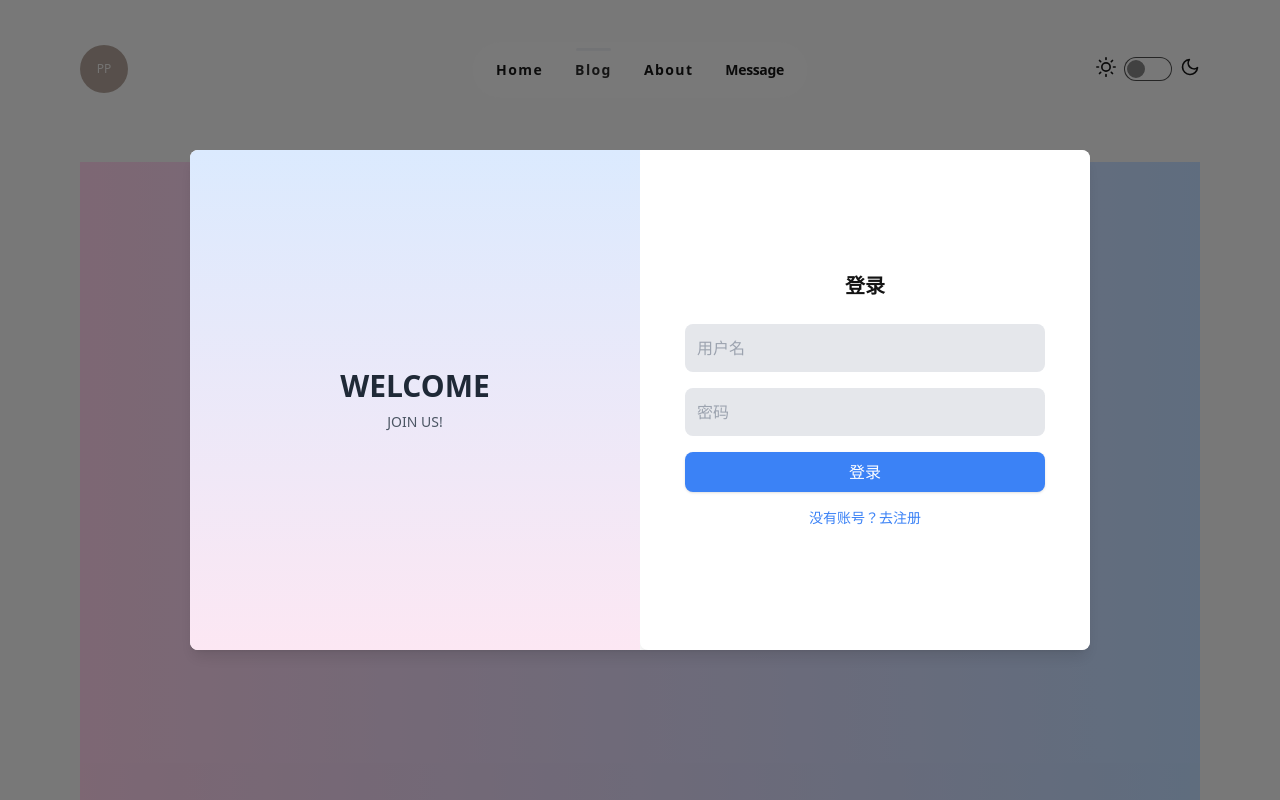
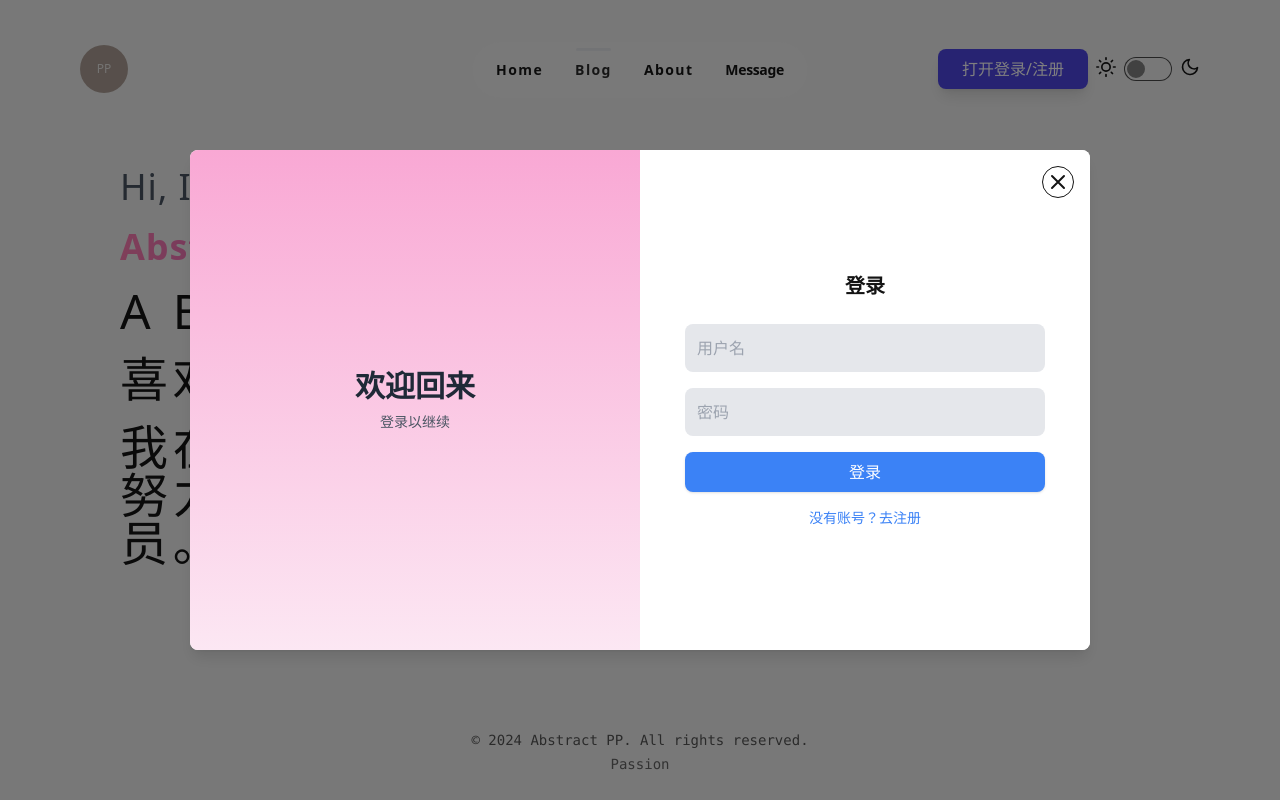
Before and after one commit to Zhiyong0105/PersonWebsite, a React (Vite) app in the folder Frontend/my-react-app/: page /blog in a window 1280 px wide. Both pictures are taken after a click on the button "打开登录/注册". Shown: the top 800 px of the page. Built offline with nearby package versions, Linux system fonts and the light colour scheme.

Commit message:
完成浮动登陆和注册窗口页面

```diff
--- a/Frontend/my-react-app/src/components/Header.jsx
+++ b/Frontend/my-react-app/src/components/Header.jsx
@@ -22,7 +22,7 @@ export default function Header() {
                 >
                     <GithubIcon />
                 </Link> */}
-                {/* <Login /> */}
+                <Login />
 
                 <ThemeController />
             </div>
--- a/Frontend/my-react-app/src/components/Login.jsx
+++ b/Frontend/my-react-app/src/components/Login.jsx
@@ -1,193 +1,161 @@
 import { useState } from "react";
-import { motion } from "framer-motion";
+import { motion, AnimatePresence } from "framer-motion";
 
-export default function Example() {
-    const [isOpen, setIsOpen] = useState(false);
-    const [isRegister, setIsRegister] = useState(false);
+export default function FloatingAuthModal() {
+  const [isOpen, setIsOpen] = useState(false); // 控制模态框是否打开
+  const [isRegister, setIsRegister] = useState(false); // 当前是否为注册状态
 
-  const toggleForm = () => {
-    setIsRegister(!isRegister);
+  const toggleToLogin = () => {
+    setIsRegister(false);
+  };
+
+  const toggleToRegister = () => {
+    setIsRegister(true);
   };
 
   return (
-    <>
+    <div>
+      {/* 打开模态框的按钮 */}
       <button
-        className="mt-10 rounded-md bg-indigo-600 px-4 py-2 text-white"
+        className="px-6 py-2 bg-indigo-600 text-white rounded-lg shadow-lg hover:bg-indigo-700 transition duration-300"
         onClick={() => setIsOpen(true)}
       >
-        Open Sign In Modal
+        打开登录/注册
       </button>
 
+      {/* 模态框 */}
+      <AnimatePresence>
         {isOpen && (
-        // <div className="fixed inset-0 z-10 flex items-center justify-center bg-black bg-opacity-50">
-        //   <div className="relative w-full max-w-md rounded-lg bg-white p-6 shadow-lg">
-        //     <button
-        //       className="absolute right-4 top-4 text-gray-400 hover:text-gray-600"
-        //       onClick={() => setIsOpen(false)}
-        //     >
-        //       ✕
-        //     </button>
-        //     <div className="sm:mx-auto sm:w-full sm:max-w-sm">
-        //       <img
-        //         alt="Your Company"
-        //         src="https://tailwindui.com/plus/img/logos/mark.svg?color=indigo&shade=600"
-        //         className="mx-auto h-10 w-auto"
-        //       />
-        //       <h2 className="mt-10 text-center text-2xl/9 font-bold tracking-tight text-gray-900">
-        //         Sign in to your account
-        //       </h2>
-        //     </div>
+          <motion.div
+            className="fixed inset-0 z-10 flex items-center justify-center bg-black bg-opacity-50"
+            initial={{ opacity: 0 }}
+            animate={{ opacity: 1 }}
+            exit={{ opacity: 0 }}
+          >
+            {/* 模态框内容 */}
+            <motion.div
+              className="relative flex w-[900px] h-[500px] bg-white rounded-lg shadow-lg overflow-hidden"
+              initial={{ scale: 0.8, opacity: 0 }}
+              animate={{ scale: 1, opacity: 1 }}
+              exit={{ scale: 0.8, opacity: 0 }}
+              transition={{ duration: 0.4, ease: "easeInOut" }}
+            >
+              {/* 关闭按钮 */}
+              <button
+                className="absolute top-4 right-4 z-50 btn btn-circle btn-outline btn-sm"
+                onClick={() => setIsOpen(false)}
+              >
+                <svg
+                  xmlns="http://www.w3.org/2000/svg"
+                  className="h-6 w-6"
+                  fill="none"
+                  viewBox="0 0 24 24"
+                  stroke="currentColor"
+                >
+                  <path
+                    strokeLinecap="round"
+                    strokeLinejoin="round"
+                    strokeWidth="2"
+                    d="M6 18L18 6M6 6l12 12"
+                  />
+                </svg>
+              </button>
 
-        //     <div className="mt-10 sm:mx-auto sm:w-full sm:max-w-sm">
-        //       <form action="#" method="POST" className="space-y-6">
-        //         <div>
-        //           <label htmlFor="email" className="block text-sm/6 font-medium text-gray-900">
-        //             Email address
-        //           </label>
-        //           <div className="mt-2">
-        //             <input
-        //               id="email"
-        //               name="email"
-        //               type="email"
-        //               required
-        //               autoComplete="email"
-        //               className="block w-full rounded-md bg-white px-3 py-1.5 text-base text-gray-900 outline outline-1 -outline-offset-1 outline-gray-300 placeholder:text-gray-400 focus:outline focus:outline-2 focus:-outline-offset-2 focus:outline-indigo-600 sm:text-sm/6"
-        //             />
-        //           </div>
-        //         </div>
+              {/* 左侧动态部分 */}
+              <motion.div
+                className={`absolute top-0 left-0 w-1/2 h-full bg-gradient-to-t ${
+                  isRegister
+                    ? "from-blue-100 to-blue-300"
+                    : "from-pink-100 to-pink-300"
+                } flex flex-col items-center justify-center`}
+                initial={{ x: isRegister ? "100%" : "0%",opacity: 0  }}
+                animate={{ x: isRegister ? "100%" : "0%" ,opacity: 1}}
+                exit={{ x: isRegister ? "100%" : "-100%", opacity: 0 }}
+                transition={{ duration: 0.5, ease: "easeInOut" }}
+              >
+                <h1 className="text-3xl font-bold text-gray-800">
+                  {!isRegister ? "欢迎回来" : "欢迎"}
+                </h1>
+                <p className="text-sm text-gray-600 mt-2">
+                  {!isRegister ? "登录以继续" : "加入我们！"}
+                </p>
+              </motion.div>
 
-        //         <div>
-        //           <div className="flex items-center justify-between">
-        //             <label htmlFor="password" className="block text-sm/6 font-medium text-gray-900">
-        //               Password
-        //             </label>
-        //             <div className="text-sm">
-        //               <a href="#" className="font-semibold text-indigo-600 hover:text-indigo-500">
-        //                 Forgot password?
-        //               </a>
-        //             </div>
-        //           </div>
-        //           <div className="mt-2">
-        //             <input
-        //               id="password"
-        //               name="password"
-        //               type="password"
-        //               required
-        //               autoComplete="current-password"
-        //               className="block w-full rounded-md bg-white px-3 py-1.5 text-base text-gray-900 outline outline-1 -outline-offset-1 outline-gray-300 placeholder:text-gray-400 focus:outline focus:outline-2 focus:-outline-offset-2 focus:outline-indigo-600 sm:text-sm/6"
-        //             />
-        //           </div>
-        //         </div>
-
-        //         <div>
-        //           <button
-        //             type="submit"
-        //             className="flex w-full justify-center rounded-md bg-indigo-600 px-3 py-1.5 text-sm/6 font-semibold text-white shadow-sm hover:bg-indigo-500 focus-visible:outline focus-visible:outline-2 focus-visible:outline-offset-2 focus-visible:outline-indigo-600"
-        //           >
-        //             Sign in
-        //           </button>
-        //         </div>
-        //       </form>
-
-        //       <p className="mt-10 text-center text-sm/6 text-gray-500">
-        //         Not a member?{' '}
-        //         <a href="#" className="font-semibold text-indigo-600 hover:text-indigo-500">
-        //           Start a 14 day free trial
-        //         </a>
-        //       </p>
-        //     </div>
-        //   </div>
-        // </div>
-        <div className="h-screen flex items-center justify-center overflow-hidden bg-gradient-to-r from-pink-200 to-blue-200">
-            <div className="relative z-10 flex items-center justify-center box w-[1050px] h-[600px] bg-white rounded-lg shadow-lg overflow-hidden">
-
+              {/* 右侧动态表单部分 */}
               <motion.div
-                    className={`absolute top-0 left-0 pre-box flex flex-col items-center justify-center ${
-                        isRegister ? "-translate-x-full" : "translate-x-0"
-                        }`}
-                        transition={{ duration: 0.5 }}
+                className="absolute top-0 right-0 w-1/2 h-full bg-white flex flex-col items-center justify-center"
+                initial={{ x: isRegister ? "-100%" : "0%",opacity: 0 }}
+                animate={{ x: isRegister ? "-100%" : "0%",opacity: 1 }}
+                exit={{ x: isRegister ? "-100%" : "100%", opacity: 0 }}
+                transition={{ duration: 1, ease: "easeInOut" }}
+                key={isRegister ? "register" : "login"}
               >
-                <h1 className="text-white text-3xl tracking-widest text-shadow-md">
-                         Welcome Back!
-                </h1>
-                <p className="text-white font-semibold mt-4">去登录吧！</p>
-                <button
-                    onClick={toggleForm}
-                    className="mt-6 px-6 py-2 bg-blue-500 text-white rounded-lg shadow hover:bg-blue-600 transition"
-                >
-                    SIGN IN
-                </button>
-                </motion.div>
-            <motion.div
-                className={`absolute left-0 flex flex-col items-center justify-center w-1/2 h-full transition-transform ${
-                    isRegister ? "-translate-x-full" : "translate-x-0"
-                }`}
-                >
-                <h1 className="text-gray-800 text-2xl font-bold mb-6">登录</h1>
-                <form className="input-box w-full">
+                <h2 className="text-xl font-bold mb-6">
+                  {isRegister ? "注册" : "登录"}
+                </h2>
+                <form className="w-4/5">
+                  {isRegister ? (
+                    <>
                       <input
                         type="text"
                         placeholder="用户名"
-                    className="w-[70%] bg-gray-200 p-3 rounded-full mb-4 focus:outline-none focus:ring-2 focus:ring-blue-400"
+                        className="w-full bg-gray-200 p-3 rounded-lg mb-4 focus:outline-none focus:ring-2 focus:ring-blue-400 transition duration-300"
                       />
                       <input
                         type="password"
                         placeholder="密码"
-                    className="w-[70%] bg-gray-200 p-3 rounded-full mb-4 focus:outline-none focus:ring-2 focus:ring-blue-400"
+                        className="w-full bg-gray-200 p-3 rounded-lg mb-4 focus:outline-none focus:ring-2 focus:ring-blue-400 transition duration-300"
+                      />
+                      <input
+                        type="password"
+                        placeholder="确认密码"
+                        className="w-full bg-gray-200 p-3 rounded-lg mb-4 focus:outline-none focus:ring-2 focus:ring-blue-400 transition duration-300"
                       />
                       <button
                         type="submit"
-                    className="px-6 py-2 bg-blue-500 text-white rounded-full shadow hover:bg-blue-600 transition"
+                        className="w-full px-4 py-2 bg-blue-500 text-white rounded-lg shadow hover:bg-blue-600 transition duration-300"
                       >
-                    登录
+                        注册
                       </button>
-                </form>
                       <p
-                    className="mt-6 text-gray-600 cursor-pointer hover:underline"
-                    onClick={toggleForm}
+                        className="text-center text-sm mt-4 text-blue-500 cursor-pointer hover:underline"
+                        onClick={toggleToLogin}
                       >
-                    没有账号？去注册
+                        已有账号？去登录
                       </p>
-            </motion.div>
-        <motion.div
-          className={`absolute left-1/2 flex flex-col items-center justify-center w-1/2 h-full transition-transform ${
-            isRegister ? "translate-x-0" : "translate-x-full"
-          }`}
-        >
-          <h1 className="text-gray-800 text-2xl font-bold mb-6">注册</h1>
-          <form className="input-box w-full">
+                    </>
+                  ) : (
+                    <>
                       <input
                         type="text"
                         placeholder="用户名"
-              className="w-[70%] bg-gray-200 p-3 rounded-full mb-4 focus:outline-none focus:ring-2 focus:ring-blue-400"
+                        className="w-full bg-gray-200 p-3 rounded-lg mb-4 focus:outline-none focus:ring-2 focus:ring-blue-400 transition duration-300"
                       />
                       <input
                         type="password"
                         placeholder="密码"
-              className="w-[70%] bg-gray-200 p-3 rounded-full mb-4 focus:outline-none focus:ring-2 focus:ring-blue-400"
-            />
-            <input
-              type="password"
-              placeholder="确认密码"
-              className="w-[70%] bg-gray-200 p-3 rounded-full mb-4 focus:outline-none focus:ring-2 focus:ring-blue-400"
+                        className="w-full bg-gray-200 p-3 rounded-lg mb-4 focus:outline-none focus:ring-2 focus:ring-blue-400 transition duration-300"
                       />
                       <button
                         type="submit"
-              className="px-6 py-2 bg-blue-500 text-white rounded-full shadow hover:bg-blue-600 transition"
+                        className="w-full px-4 py-2 bg-blue-500 text-white rounded-lg shadow hover:bg-blue-600 transition duration-300"
                       >
-              注册
+                        登录
                       </button>
+                      <p
+                        className="text-center text-sm mt-4 text-blue-500 cursor-pointer hover:underline"
+                        onClick={toggleToRegister}
+                      >
+                        没有账号？去注册
+                      </p>
+                    </>
+                  )}
                 </form>
-          <p
-            className="mt-6 text-gray-600 cursor-pointer hover:underline"
-            onClick={toggleForm}
-          >
-            已有账号？去登录
-          </p>
               </motion.div>
+            </motion.div>
+          </motion.div>
+        )}
+      </AnimatePresence>
     </div>
-        </div>
-      )}
-    </>
   );
 }
--- a/Frontend/my-react-app/src/pages/Index.jsx
+++ b/Frontend/my-react-app/src/pages/Index.jsx
@@ -1,134 +1,11 @@
-import { useState } from "react";
-import { motion, AnimatePresence } from "framer-motion";
+import Hero from "../components/Hero";
+import HeroAnimation from "../components/HeroAnimation";
 
-export default function FloatingAuthModal() {
-  const [isOpen, setIsOpen] = useState(false); // 控制模态框是否打开
-  const [isRegister, setIsRegister] = useState(false); // 控制登录/注册状态
-
-  const toggleForm = () => {
-    setIsRegister(!isRegister);
-  };
-
+export default function Home() {
   return (
-    <div className="h-screen flex items-center justify-center bg-gradient-to-r from-pink-200 to-blue-200">
-      {/* 打开模态框的按钮 */}
-      <button
-        className="px-6 py-2 bg-indigo-600 text-white rounded-lg shadow-lg hover:bg-indigo-700 transition"
-        onClick={() => setIsOpen(true)}
-      >
-        打开登录/注册
-      </button>
-
-      {/* 模态框 */}
-      <AnimatePresence>
-        {isOpen && (
-          <motion.div
-            className="fixed inset-0 z-10 flex items-center justify-center bg-black bg-opacity-50"
-            initial={{ opacity: 0 }}
-            animate={{ opacity: 1 }}
-            exit={{ opacity: 0 }}
-          >
-            {/* 模态框内容 */}
-            <motion.div
-              className="relative flex w-[900px] h-[500px] bg-white rounded-lg shadow-lg overflow-hidden"
-              initial={{ scale: 0.8, opacity: 0 }}
-              animate={{ scale: 1, opacity: 1 }}
-              exit={{ scale: 0.8, opacity: 0 }}
-              transition={{ duration: 0.3 }}
-            >
-              {/* 关闭按钮 */}
-              <button
-                className="absolute top-4 right-4 text-gray-400 hover:text-gray-600"
-                onClick={() => setIsOpen(false)}
-              >
-                ✕
-              </button>
-
-              {/* 左侧部分 */}
-              <div className="flex flex-col items-center justify-center w-1/2 h-full bg-gradient-to-t from-pink-100 to-blue-100">
-                <h1 className="text-3xl font-bold text-gray-800">WELCOME</h1>
-                <p className="text-sm text-gray-600 mt-2">JOIN US!</p>
-              </div>
-
-              {/* 右侧表单部分 */}
-              <div className="relative w-1/2 h-full overflow-hidden">
-                <motion.div
-                  className="absolute inset-0 flex flex-col items-center justify-center w-full h-full bg-white shadow-lg rounded-lg"
-                  initial={{ x: isRegister ? "100%" : "-100%" }}
-                  animate={{ x: "0%" }}
-                  exit={{ x: isRegister ? "-100%" : "100%" }}
-                  transition={{ duration: 0.5, ease: "easeInOut" }}
-                  key={isRegister ? "register" : "login"}
-                >
-                  <h2 className="text-xl font-bold mb-6">
-                    {isRegister ? "注册" : "登录"}
-                  </h2>
-                  <form className="w-4/5">
-                    {isRegister ? (
-                      <>
-                        <input
-                          type="text"
-                          placeholder="用户名"
-                          className="w-full bg-gray-200 p-3 rounded-lg mb-4 focus:outline-none focus:ring-2 focus:ring-blue-400"
-                        />
-                        <input
-                          type="password"
-                          placeholder="密码"
-                          className="w-full bg-gray-200 p-3 rounded-lg mb-4 focus:outline-none focus:ring-2 focus:ring-blue-400"
-                        />
-                        <input
-                          type="password"
-                          placeholder="确认密码"
-                          className="w-full bg-gray-200 p-3 rounded-lg mb-4 focus:outline-none focus:ring-2 focus:ring-blue-400"
-                        />
-                        <button
-                          type="submit"
-                          className="w-full px-4 py-2 bg-blue-500 text-white rounded-lg shadow hover:bg-blue-600 transition"
-                        >
-                          注册
-                        </button>
-                      </>
-                    ) : (
-                      <>
-                        <input
-                          type="text"
-                          placeholder="用户名"
-                          className="w-full bg-gray-200 p-3 rounded-lg mb-4 focus:outline-none focus:ring-2 focus:ring-blue-400"
-                        />
-                        <input
-                          type="password"
-                          placeholder="密码"
-                          className="w-full bg-gray-200 p-3 rounded-lg mb-4 focus:outline-none focus:ring-2 focus:ring-blue-400"
-                        />
-                        <button
-                          type="submit"
-                          className="w-full px-4 py-2 bg-blue-500 text-white rounded-lg shadow hover:bg-blue-600 transition"
-                        >
-                          登录
-                        </button>
-                        <p
-                          className="text-center text-sm mt-4 text-blue-500 cursor-pointer hover:underline"
-                          onClick={toggleForm}
-                        >
-                          没有账号？去注册
-                        </p>
-                      </>
-                    )}
-                  </form>
-                  {isRegister && (
-                    <p
-                      className="text-center text-sm mt-4 text-blue-500 cursor-pointer hover:underline"
-                      onClick={toggleForm}
-                    >
-                      已有账号？去登录
-                    </p>
-                  )}
-                </motion.div>
-              </div>
-            </motion.div>
-          </motion.div>
-        )}
-      </AnimatePresence>
+    <div>
+      {/* <Hero /> */}
+      <HeroAnimation />
     </div>
   );
 }
```
Lines whose indentation alone changed are shown as unchanged.
